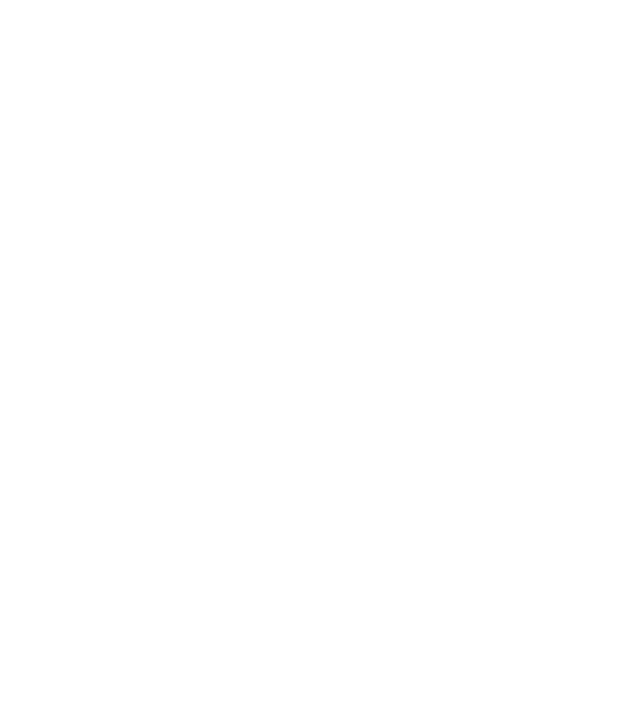
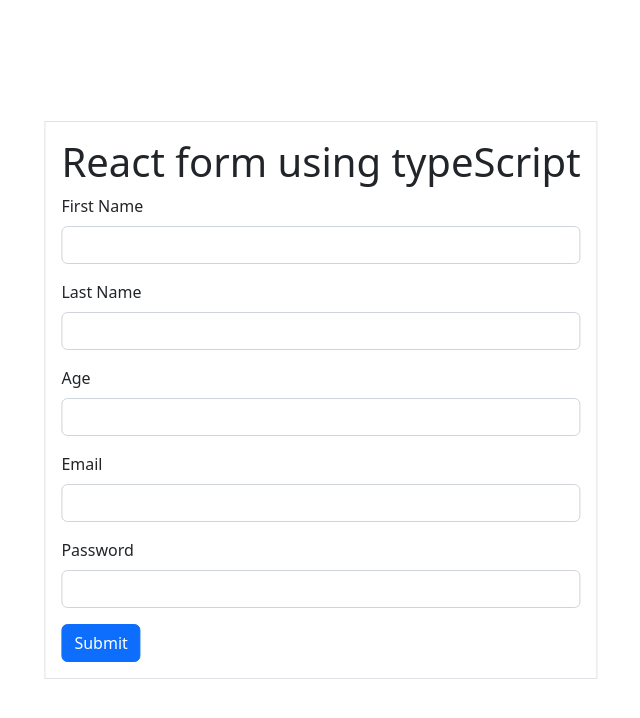
Before and after one commit to hritikpatidar/crud-in-react-redux-in-typeScript, a React (Create React App) app: page /form1 in a window 1280 px wide. Before the commit this address had no page. Shown: the top 718 px of the page, without its empty margins (319-959 px from the left). Built offline with nearby package versions, Linux system fonts and the light colour scheme.

Commit message:
rfc is completed

```diff
--- a/src/App.tsx
+++ b/src/App.tsx
@@ -2,6 +2,8 @@ import { BrowserRouter, Route, Routes } from 'react-router-dom';
 import './App.css';
 import Form from './formDataTable/Form';
 import Table from './formDataTable/Table';
+import Form1 from './formDataTableClassComponent/Form1';
+import Table1 from './formDataTableClassComponent/Table1';
 
 function App() {
 
@@ -11,6 +13,8 @@ function App() {
           <Routes>
             <Route path='/' element={<Form />} />
             <Route path="table" element={<Table />} />
+            <Route path='form1' element={ <Form1 /> }/>
+            <Route path='table1' element={<Table1 />}/>
           </Routes>
         </BrowserRouter>
 
--- /dev/null
+++ b/src/formDataTableClassComponent/Form1.tsx
@@ -0,0 +1,83 @@
+import React, { Component } from 'react'
+
+interface IUser{
+    first_name: string,
+    last_name : string,
+    age:string | number,
+    email:string,
+    password:string
+
+}
+
+export default class Form1 extends Component{
+
+    constructor(props: any) {
+        super(props)
+        this.state={
+            student: {
+                first_name: "",
+                last_name: "",
+                age: "",
+                email: "",
+                password: "",
+            },
+            data:[]
+        }
+
+    }
+    handalChange = (e: any) => {
+        const name = e.target.name;
+        const value = e.target.value;
+        let data = { ...this.state }
+        data = { ...this.state, [name]: value };
+        this.setState({
+
+            student:{
+                ...this.state,
+                [name]: value
+            }
+
+
+        });
+
+    }
+    handalSubmit = (e: any) => {
+        e.preventDefault();
+        console.log("value", this.state)
+    }
+    render() {
+        return (
+            <div className="container ">
+                <div className='row'>
+                    <div className="col-6">
+                        <form className="position-absolute top-50 start-50 translate-middle border border-1 p-3" onSubmit={(e) => { this.handalSubmit(e) }}>
+                            <h1>React form using typeScript</h1>
+                            <div className="mb-3">
+                                <label htmlFor="exampleInputEmail1" className="form-label">First Name</label>
+                                <input type="texy" name="first_name" onChange={(e) => { this.handalChange(e) }} className="form-control" id="exampleInputEmail1" aria-describedby="emailHelp" />
+                                <div id="emailHelp" className="form-text"></div>
+                            </div>
+                            <div className="mb-3">
+                                <label htmlFor="exampleInputPassword2" className="form-label">Last Name</label>
+                                <input type="text" name="last_name" onChange={(e) => { this.handalChange(e) }} className="form-control" id="exampleInputPassword2" />
+                            </div>
+                            <div className="mb-3">
+                                <label htmlFor="exampleInputPassword3" className="form-label">Age</label>
+                                <input type="number" name="age" onChange={(e) => { this.handalChange(e) }} className="form-control" id="exampleInputPassword3" />
+                            </div>
+                            <div className="mb-3">
+                                <label htmlFor="exampleInputPassword4" className="form-label">Email</label>
+                                <input type="email" name="email" onChange={(e) => { this.handalChange(e) }} className="form-control" id="exampleInputPassword4" />
+                            </div>
+                            <div className="mb-3">
+                                <label htmlFor="exampleInputPassword5" className="form-label">Password</label>
+                                <input type="password" name="password" autoComplete="on" onChange={(e) => { this.handalChange(e) }} className="form-control" id="exampleInputPassword5" />
+                            </div>
+                            <button type="submit" className="btn btn-primary ">Submit</button>
+                        </form>
+                    </div>
+                </div>
+            </div>
+        )
+    }
+}
--- /dev/null
+++ b/src/formDataTableClassComponent/Table1.tsx
@@ -0,0 +1,11 @@
+import React, { Component } from 'react'
+
+export default class Table1 extends Component {
+    render() {
+        return (
+            <div>
+                <h1>class table</h1>
+            </div>
+        )
+    }
+}
```
